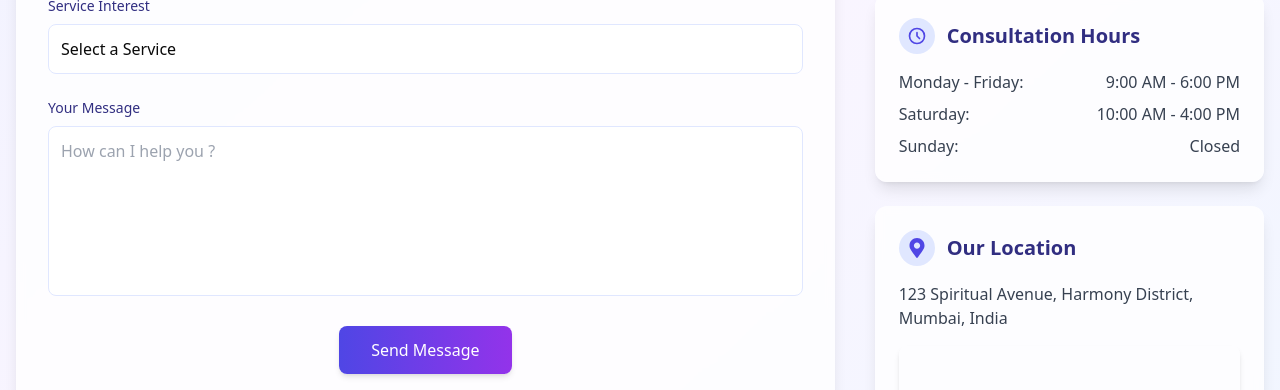
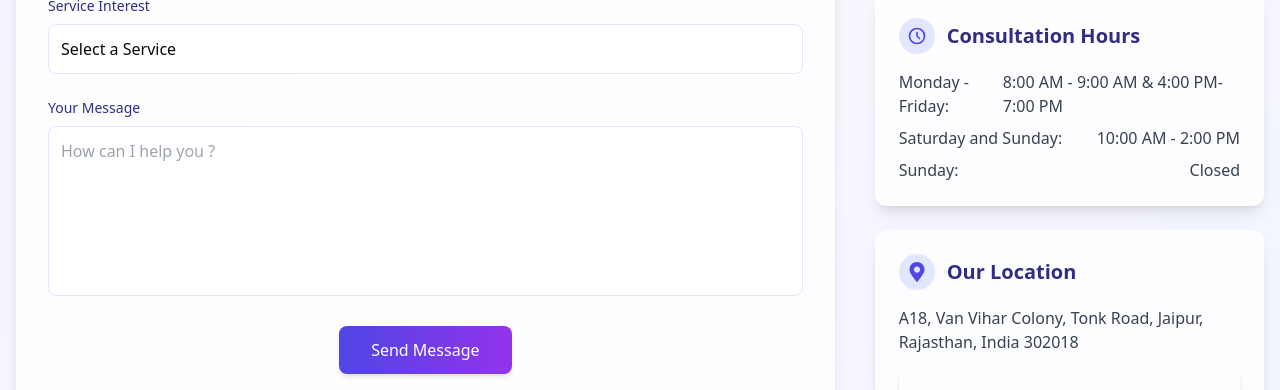
Before and after one commit to ParthVijay13/Aatroproj, a Next.js app: page /contact in a window 1280 px wide. Shown: the part 562-952 px from the top of the page. Built offline with nearby package versions, Linux system fonts and the light colour scheme; no server answers; grey boxes are pictures that could not be loaded.

Commit message:
contact page changes

```diff
--- a/app/(site)/contact/page.jsx
+++ b/app/(site)/contact/page.jsx
@@ -277,11 +277,11 @@ const Contact = () => {
               <ul className="space-y-2 text-gray-700">
                 <li className="flex justify-between">
                   <span>Monday - Friday:</span>
-                  <span className="font-medium">9:00 AM - 6:00 PM</span>
+                  <span className="font-medium">8:00 AM - 9:00 AM  &  4:00 PM- 7:00 PM</span>
                 </li>
                 <li className="flex justify-between">
-                  <span>Saturday:</span>
-                  <span className="font-medium">10:00 AM - 4:00 PM</span>
+                  <span>Saturday and Sunday:</span>
+                  <span className="font-medium">10:00 AM - 2:00 PM</span>
                 </li>
                 <li className="flex justify-between">
                   <span>Sunday:</span>
@@ -298,11 +298,11 @@ const Contact = () => {
                 </span>
                 Our Location
               </h2>
-              <p className="text-gray-700 mb-4">123 Spiritual Avenue, Harmony District, Mumbai, India</p>
+              <p className="text-gray-700 mb-4"> A18, Van Vihar Colony, Tonk Road, Jaipur, Rajasthan, India 302018</p>
 
               <div className="w-full h-48 rounded-lg overflow-hidden shadow-md">
                 <iframe
-                  src="https://www.google.com/maps/embed?pb=!1m18!1m12!1m3!1d241317.11609823277!2d72.74110193988417!3d19.08219783958221!2m3!1f0!2f0!3f0!3m2!1i1024!2i768!4f13.1!3m3!1m2!1s0x3be7c6306644edc1%3A0x5da4ed8f8d648c69!2sMumbai%2C%20Maharashtra%2C%20India!5e0!3m2!1sen!2sus!4v1614143483933!5m2!1sen!2sus"
+                  src="https://maps.app.goo.gl/op3sMDskLv4xmkBz9"
                   width="100%"
                   height="100%"
                   style={{ border: 0 }}
```
